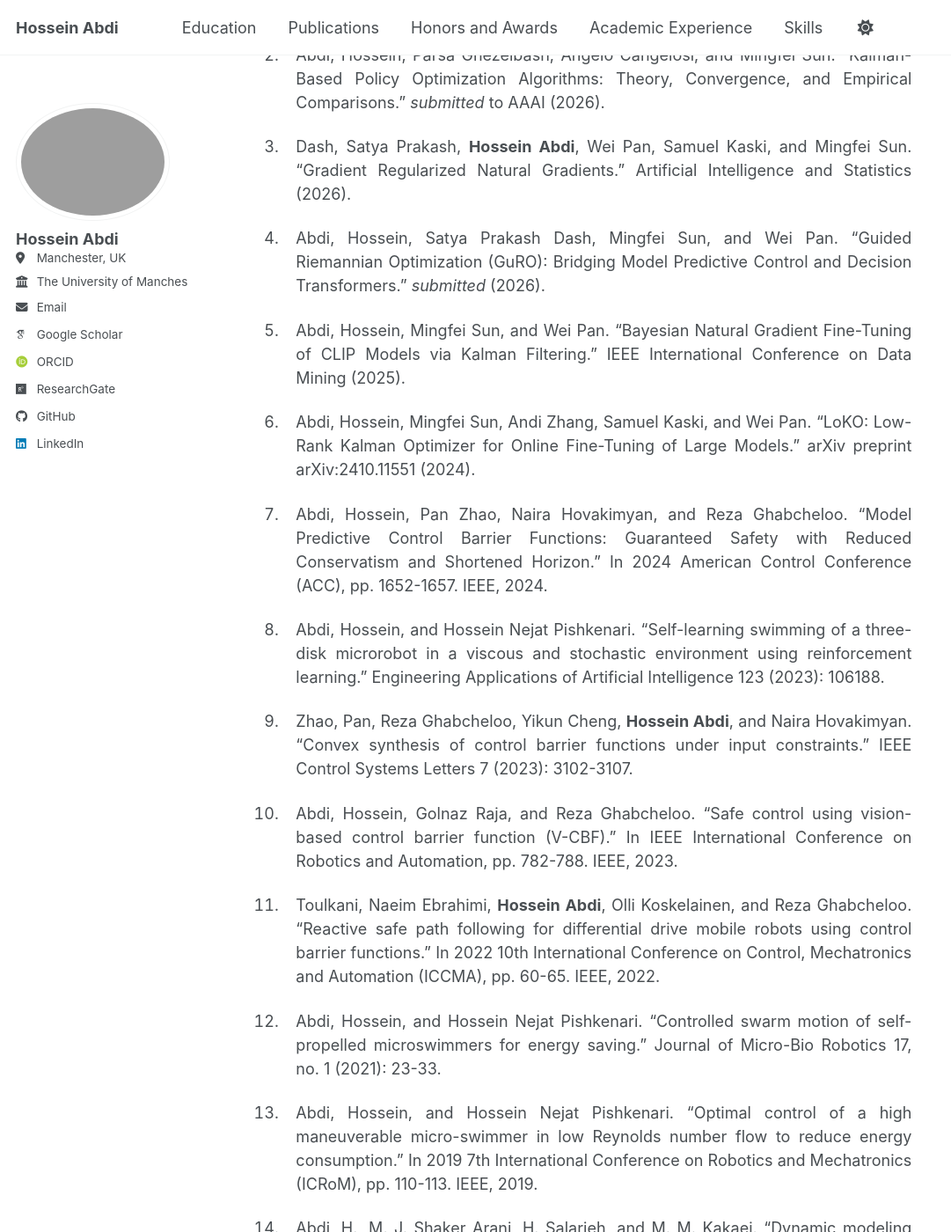
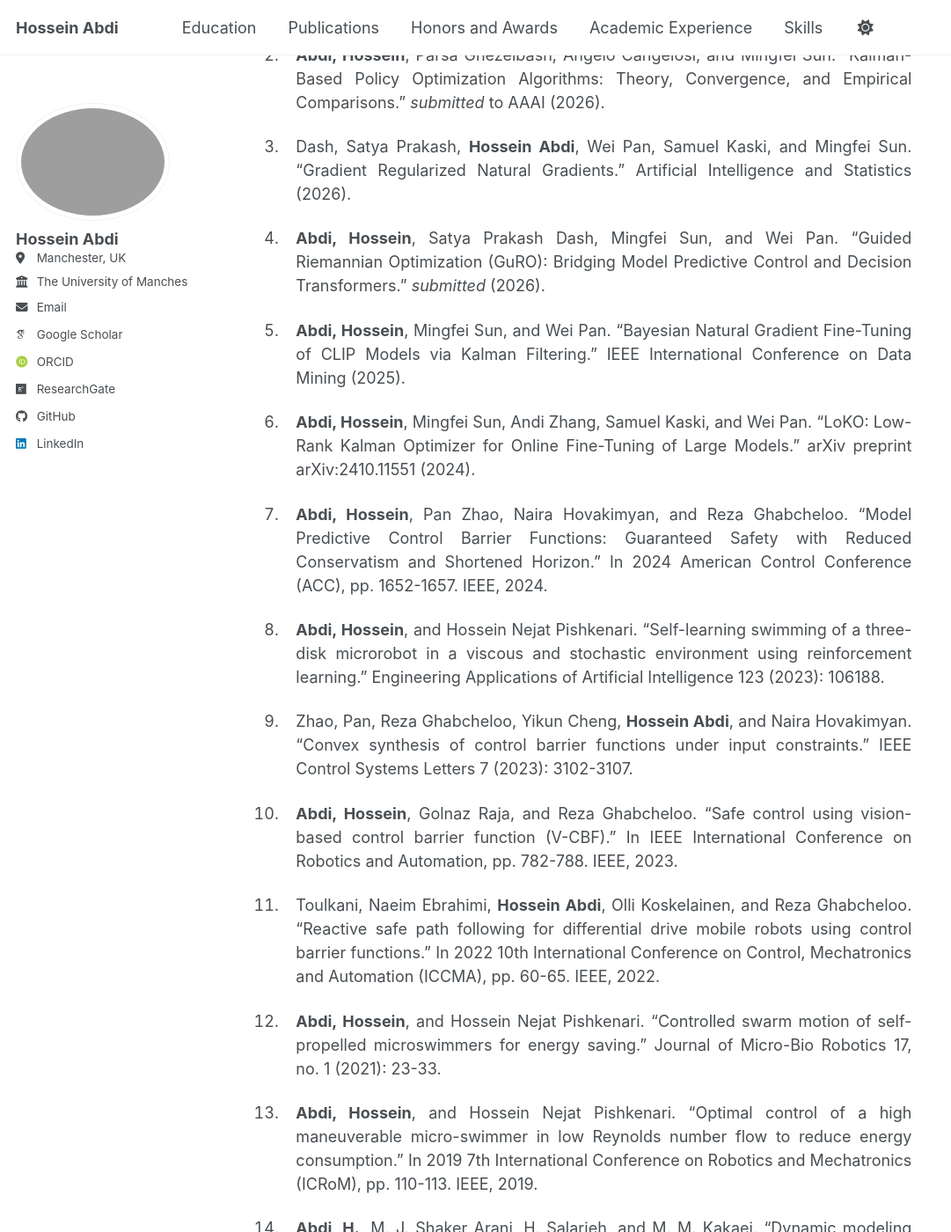
Before and after one commit to Hossein-Abdi/Hossein-Abdi.github.io, a Jekyll site: the page built from _pages/publications.md, in a window 1280 px wide and 1400 px high, scrolled down 215 px. Shown: the whole window at 88% size, without its empty margins (0-1081 px from the left). Built offline with Jekyll 4.4.1, drawn with Linux system fonts in a browser that asks for light colours; some web fonts are replaced; a script bundle is joined from its source files by our own code; library files that are not in the unit come from our copies; some of the changed text lies outside the part shown.

Commit message:
update all

```diff
--- a/_pages/publications.md
+++ b/_pages/publications.md
@@ -6,30 +6,30 @@ redirect_from:
   - /publications.html
 ---
 
-1. Abdi, Hossein, Parsa Ghezelbash, Angelo Cangelosi, and Mingfei Sun. "KPG: Kalman Policy Gradient." *submitted* to Journal of Machine Learning Research (2026).
+1. **Abdi, Hossein**, Parsa Ghezelbash, Angelo Cangelosi, and Mingfei Sun. "KPG: Kalman Policy Gradient." *submitted* to Journal of Machine Learning Research (2026).
 
-2. Abdi, Hossein, Parsa Ghezelbash, Angelo Cangelosi, and Mingfei Sun. "Kalman-Based Policy Optimization Algorithms: Theory, Convergence, and Empirical Comparisons." *submitted* to AAAI (2026).
+2. **Abdi, Hossein**, Parsa Ghezelbash, Angelo Cangelosi, and Mingfei Sun. "Kalman-Based Policy Optimization Algorithms: Theory, Convergence, and Empirical Comparisons." *submitted* to AAAI (2026).
 
 3. Dash, Satya Prakash, **Hossein Abdi**, Wei Pan, Samuel Kaski, and Mingfei Sun. "Gradient Regularized Natural Gradients." Artificial Intelligence and Statistics (2026).
 
-4. Abdi, Hossein, Satya Prakash Dash, Mingfei Sun, and Wei Pan. "Guided Riemannian Optimization (GuRO): Bridging Model Predictive Control and Decision Transformers." *submitted* (2026).
+4. **Abdi, Hossein**, Satya Prakash Dash, Mingfei Sun, and Wei Pan. "Guided Riemannian Optimization (GuRO): Bridging Model Predictive Control and Decision Transformers." *submitted* (2026).
 
-5. Abdi, Hossein, Mingfei Sun, and Wei Pan. "Bayesian Natural Gradient Fine-Tuning of CLIP Models via Kalman Filtering." IEEE International Conference on Data Mining (2025).
+5. **Abdi, Hossein**, Mingfei Sun, and Wei Pan. "Bayesian Natural Gradient Fine-Tuning of CLIP Models via Kalman Filtering." IEEE International Conference on Data Mining (2025).
 
-6. Abdi, Hossein, Mingfei Sun, Andi Zhang, Samuel Kaski, and Wei Pan. "LoKO: Low-Rank Kalman Optimizer for Online Fine-Tuning of Large Models." arXiv preprint arXiv:2410.11551 (2024).
+6. **Abdi, Hossein**, Mingfei Sun, Andi Zhang, Samuel Kaski, and Wei Pan. "LoKO: Low-Rank Kalman Optimizer for Online Fine-Tuning of Large Models." arXiv preprint arXiv:2410.11551 (2024).
 
-7. Abdi, Hossein, Pan Zhao, Naira Hovakimyan, and Reza Ghabcheloo. "Model Predictive Control Barrier Functions: Guaranteed Safety with Reduced Conservatism and Shortened Horizon." In 2024 American Control Conference (ACC), pp. 1652-1657. IEEE, 2024.
+7. **Abdi, Hossein**, Pan Zhao, Naira Hovakimyan, and Reza Ghabcheloo. "Model Predictive Control Barrier Functions: Guaranteed Safety with Reduced Conservatism and Shortened Horizon." In 2024 American Control Conference (ACC), pp. 1652-1657. IEEE, 2024.
 
-8. Abdi, Hossein, and Hossein Nejat Pishkenari. "Self-learning swimming of a three-disk microrobot in a viscous and stochastic environment using reinforcement learning." Engineering Applications of Artificial Intelligence 123 (2023): 106188.
+8. **Abdi, Hossein**, and Hossein Nejat Pishkenari. "Self-learning swimming of a three-disk microrobot in a viscous and stochastic environment using reinforcement learning." Engineering Applications of Artificial Intelligence 123 (2023): 106188.
 
 9. Zhao, Pan, Reza Ghabcheloo, Yikun Cheng, **Hossein Abdi**, and Naira Hovakimyan. "Convex synthesis of control barrier functions under input constraints." IEEE Control Systems Letters 7 (2023): 3102-3107.
 
-10. Abdi, Hossein, Golnaz Raja, and Reza Ghabcheloo. "Safe control using vision-based control barrier function (V-CBF)." In IEEE International Conference on Robotics and Automation, pp. 782-788. IEEE, 2023.
+10. **Abdi, Hossein**, Golnaz Raja, and Reza Ghabcheloo. "Safe control using vision-based control barrier function (V-CBF)." In IEEE International Conference on Robotics and Automation, pp. 782-788. IEEE, 2023.
 
 11. Toulkani, Naeim Ebrahimi, **Hossein Abdi**, Olli Koskelainen, and Reza Ghabcheloo. "Reactive safe path following for differential drive mobile robots using control barrier functions." In 2022 10th International Conference on Control, Mechatronics and Automation (ICCMA), pp. 60-65. IEEE, 2022.
 
-12. Abdi, Hossein, and Hossein Nejat Pishkenari. "Controlled swarm motion of self-propelled microswimmers for energy saving." Journal of Micro-Bio Robotics 17, no. 1 (2021): 23-33.
+12. **Abdi, Hossein**, and Hossein Nejat Pishkenari. "Controlled swarm motion of self-propelled microswimmers for energy saving." Journal of Micro-Bio Robotics 17, no. 1 (2021): 23-33.
 
-13. Abdi, Hossein, and Hossein Nejat Pishkenari. "Optimal control of a high maneuverable micro-swimmer in low Reynolds number flow to reduce energy consumption." In 2019 7th International Conference on Robotics and Mechatronics (ICRoM), pp. 110-113. IEEE, 2019.
+13. **Abdi, Hossein**, and Hossein Nejat Pishkenari. "Optimal control of a high maneuverable micro-swimmer in low Reynolds number flow to reduce energy consumption." In 2019 7th International Conference on Robotics and Mechatronics (ICRoM), pp. 110-113. IEEE, 2019.
 
-14. Abdi, H., M. J. Shaker Arani, H. Salarieh, and M. M. Kakaei. "Dynamic modeling and Designing a dynamic based control algorithm for legged quadruped robot locomotion." Modares Mechanical Engineering 19, no. 11 (2019): 2635-2644.
+14. **Abdi, H.**, M. J. Shaker Arani, H. Salarieh, and M. M. Kakaei. "Dynamic modeling and Designing a dynamic based control algorithm for legged quadruped robot locomotion." Modares Mechanical Engineering 19, no. 11 (2019): 2635-2644.
```
Also changed, not shown: _pages/academic-experience.md (+0 -3 lines), _pages/skills.md (+0 -8 lines), _pages/education.md (line endings or trailing spaces), _pages/honors-and-awards.md (line endings or trailing spaces).
